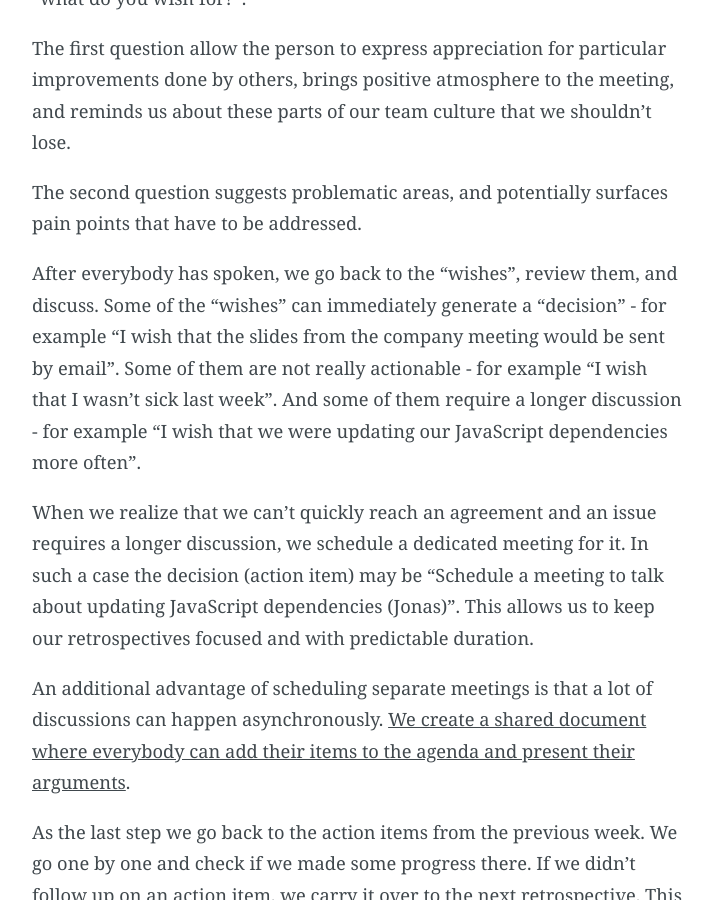
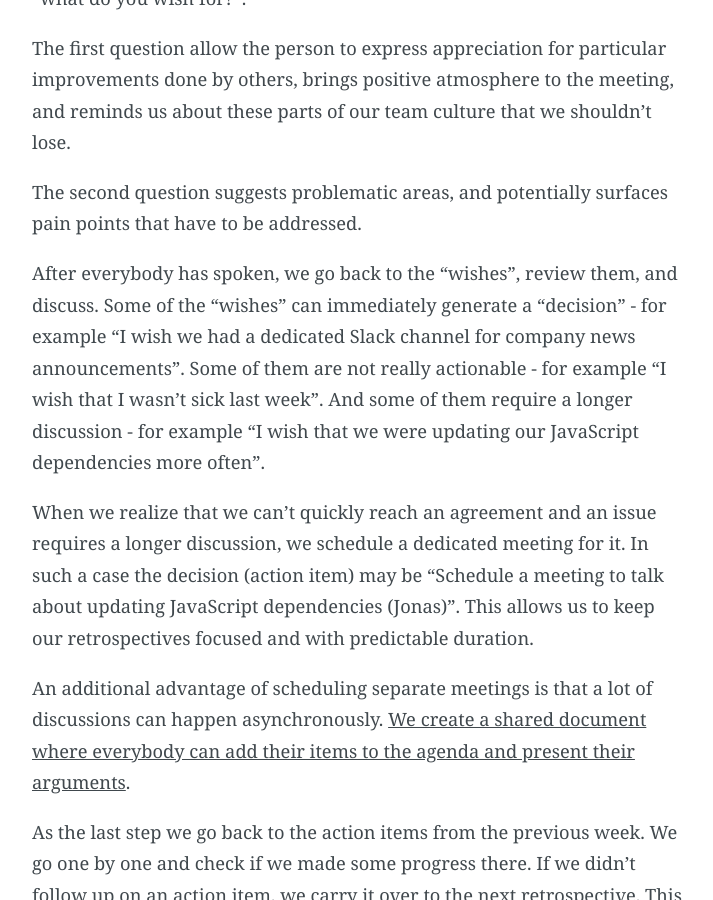
Before and after one commit to liefery-it-legacy/blog, a Jekyll site: the page built from _posts/2019-04-30-the-only-constant-is-change-scaling-our-processes-with-weekly-retrospectives.md, in a window 1280 px wide and 900 px high, scrolled down 1755 px. Shown: the whole window, without its empty margins (283-996 px from the left). Built offline with Jekyll 4.4.1, drawn with Linux system fonts in a browser that asks for light colours; some web fonts are replaced; comment, search, counter and statistics services are not loaded.

Commit message:
Replace CTM slides with a different example

```diff
--- a/_posts/2019-04-30-the-only-constant-is-change-scaling-our-processes-with-weekly-retrospectives.md
+++ b/_posts/2019-04-30-the-only-constant-is-change-scaling-our-processes-with-weekly-retrospectives.md
@@ -61,10 +61,11 @@ points that have to be addressed.
 
 After everybody has spoken, we go back to the "wishes", review them, and
 discuss. Some of the "wishes" can immediately generate a "decision" - for
-example "I wish that the slides from the company meeting would be sent by
-email". Some of them are not really actionable - for example "I wish that I
-wasn't sick last week". And some of them require a longer discussion - for
-example "I wish that we were updating our JavaScript dependencies more often".
+example "I wish we had a dedicated Slack channel for company news
+announcements". Some of them are not really actionable - for example "I wish
+that I wasn't sick last week". And some of them require a longer discussion -
+for example "I wish that we were updating our JavaScript dependencies more
+often".
 
 When we realize that we can't quickly reach an agreement and an issue requires
 a longer discussion, we schedule a dedicated meeting for it. In such a case the
```
